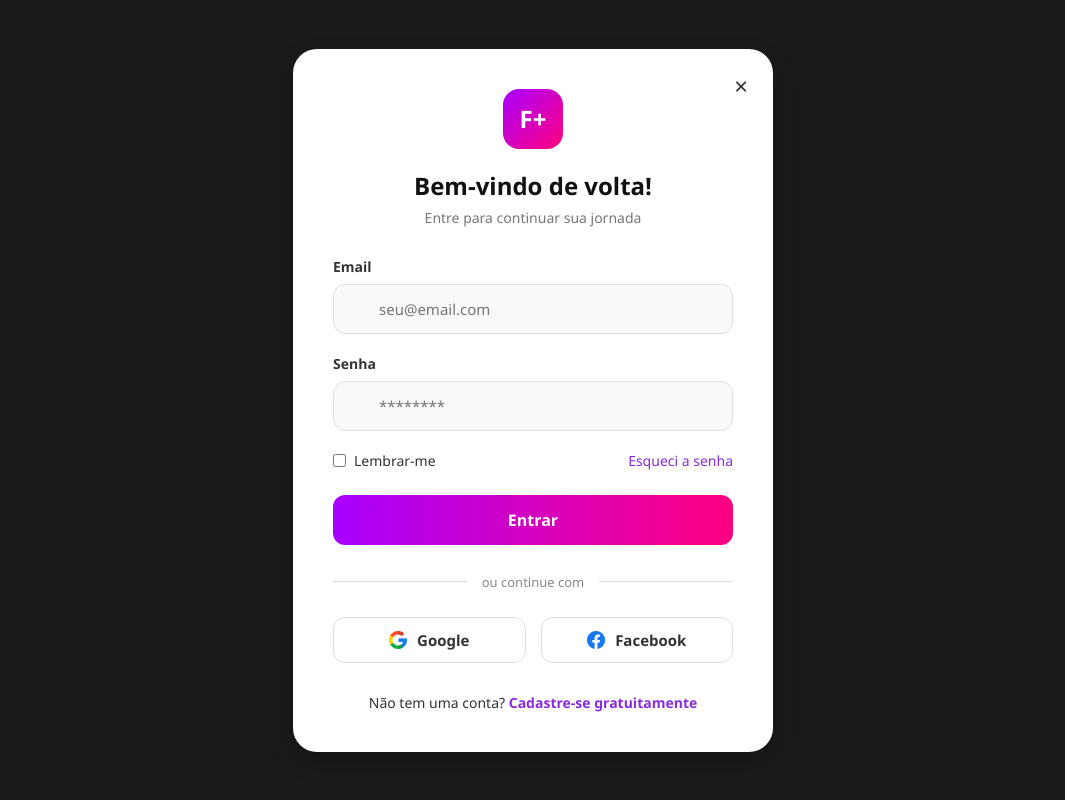
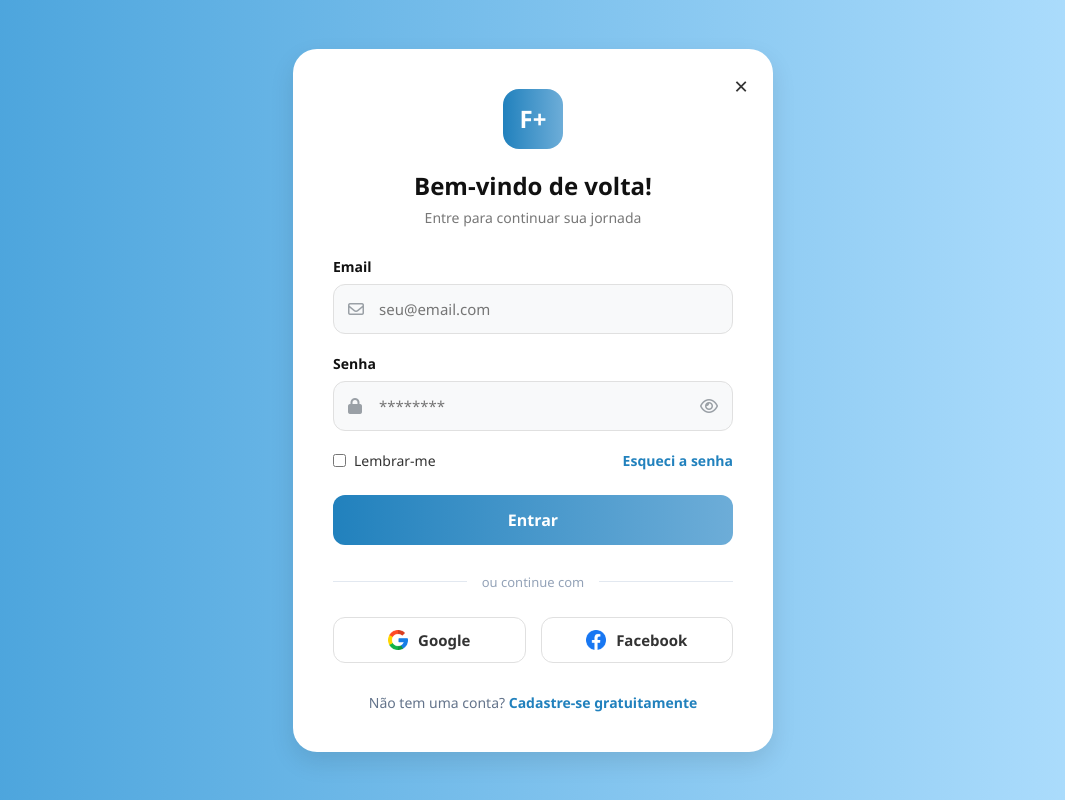
Before and after one commit to SarahCastro7/FormaMais, a plain HTML site: page FrontEnd/login.html in a window 1280 px wide. Shown: the whole page, without its empty margins (107-1172 px from the left). Drawn offline with Linux system fonts and the light colour scheme.

Commit message:
atualização do código de cadastro

```diff
--- a/FrontEnd/login.html
+++ b/FrontEnd/login.html
@@ -4,11 +4,9 @@
 <head>
     <meta charset="UTF-8">
     <meta name="viewport" content="width=device-width, initial-scale=1.0">
+    <title>forma+ Login</title>
+    <link rel="stylesheet" href="https://cdnjs.cloudflare.com/ajax/libs/font-awesome/6.5.1/css/all.min.css">
     <link rel="stylesheet" href="style.css/login.css">
-
-
-
-    <title>forma+ Login</title>
 </head>
 
 <body>
@@ -56,15 +54,16 @@
         </div>
 
         <div class="redes">
-            <button class="btn-rede google">
-                <img src="img.login/google.png" alt="Google Logo" width="18"> Google
+            <button type="button" class="btn-rede">
+                <img src="img/google.png" alt="Google">
+                <span>Google</span>
             </button>
 
-            <button class="btn-rede facebook">
-                <img src="img.login/facebook.png" alt="Facebook Logo" width="18"> Facebook
+            <button type="button" class="btn-rede">
+                <img src="img/facebook.png" alt="Facebook">
+                <span>Facebook</span>
             </button>
         </div>
-
 
         <p class="cadastro">Não tem uma conta? <a href="cadastro.html">Cadastre-se gratuitamente</a></p>
     </div>
--- a/FrontEnd/style.css/cadastro.css
+++ b/FrontEnd/style.css/cadastro.css
@@ -7,7 +7,7 @@
 }
 
 body {
-    background: linear-gradient(180deg, #7a1b88 0%, #a81169 100%);
+    background: linear-gradient(90deg, #44a0da 0%, #b4e1ff 100%);
     min-height: 100vh;
     display: flex;
     justify-content: center;
@@ -47,15 +47,15 @@ body {
 .logo {
     width: 60px;
     height: 60px;
-    background: linear-gradient(135deg, #a81cbe 0%, #e6107b 100%);
+    background: linear-gradient(90deg, #2181BD 0%, #6DADD8 100%);
+    color: white;
     border-radius: 16px;
     display: inline-flex;
     justify-content: center;
     align-items: center;
-    color: white;
     font-size: 24px;
     font-weight: bold;
-    margin-bottom: 15px;
+    margin: 0 auto 15px;
 }
 
 .modal-header h2 {
@@ -96,54 +96,37 @@ body {
 
 .input-wrapper input {
     width: 100%;
-    padding: 14px 14px 14px 45px;
+    padding: 14px 14px 14px 42px;
+    /* Espaço para o ícone na esquerda */
     border: 1px solid #e2e8f0;
     background-color: #f8f9fa;
     border-radius: 12px;
     font-size: 14px;
     color: #333;
     outline: none;
-    transition: border-color 0.2s;
+    transition: 0.2s;
 }
 
 .input-wrapper input:focus {
-    border-color: #a81cbe;
+    border-color: #2181BD;
     background-color: #fff;
 }
 
-/* Ícones dentro dos Inputs */
+/* Ícones Simplificados (Font Awesome) */
 .input-icon {
     position: absolute;
     left: 15px;
-    width: 20px;
-    height: 20px;
     color: #9aa0a6;
-    pointer-events: none;
+    font-size: 14px;
+    /* Tamanho do ícone */
 }
 
 .password-toggle {
     position: absolute;
     right: 15px;
-    width: 20px;
-    height: 20px;
     color: #9aa0a6;
     cursor: pointer;
-}
-
-/* Simulação do balão "Preencha este campo" */
-.validation-bubble {
-    position: absolute;
-    right: -10px;
-    bottom: -35px;
-    background: #ffffff;
-    border: 1px solid #777;
-    padding: 4px 8px;
-    font-size: 11px;
-    color: #000;
-    box-shadow: 1px 1px 3px rgba(0,0,0,0.2);
-    z-index: 10;
-    pointer-events: none;
-    display: block; /* Mude para 'none' se quiser esconder e usar apenas o nativo do HTML */
+    font-size: 14px;
 }
 
 /* Checkboxes */
@@ -158,7 +141,7 @@ body {
     width: 16px;
     height: 16px;
     margin-top: 2px;
-    accent-color: #a81cbe;
+    accent-color: #2181BD;
     cursor: pointer;
 }
 
@@ -169,21 +152,11 @@ body {
     cursor: pointer;
 }
 
-.checkbox-group label a {
-    color: #911cb4;
-    text-decoration: none;
-    font-weight: 600;
-}
-
-.checkbox-group label a:hover {
-    text-decoration: underline;
-}
-
-/* Botão de Enviar (Criar Conta) */
+/* Botões e Links */
 .submit-btn {
     width: 100%;
     padding: 15px;
-    background: linear-gradient(90deg, #8b23cf 0%, #df0c76 100%);
+    background: linear-gradient(90deg, #2181BD 0%, #6DADD8 100%);
     border: none;
     border-radius: 12px;
     color: white;
@@ -191,20 +164,26 @@ body {
     font-weight: 600;
     cursor: pointer;
     margin-top: 10px;
-    transition: opacity 0.2s;
+    transition: 0.2s;
 }
 
 .submit-btn:hover {
     opacity: 0.95;
 }
 
-a{
-    text-decoration: none;
-    color: #911cb4;
+a {
+    color: #2181BD;
     text-decoration: none;
     font-weight: 600;
 }
 
-p{
-    margin-top: 10px;
+a:hover {
+    text-decoration: underline;
 }
+
+.modal-footer {
+    text-align: center;
+    margin-top: 20px;
+    font-size: 14px;
+    color: #707070;
+}
--- a/FrontEnd/style.css/login.css
+++ b/FrontEnd/style.css/login.css
@@ -1,3 +1,4 @@
+/* Configurações Globais e Reset */
 * {
     margin: 0;
     padding: 0;
@@ -6,7 +7,8 @@
 }
 
 body {
-    background-color: #1a1a1a;
+    /* Voltando para o azul do cadastro */
+    background: linear-gradient(90deg, #44a0da 0%, #b4e1ff 100%);
     display: flex;
     justify-content: center;
     align-items: center;
@@ -21,7 +23,7 @@ body {
     border-radius: 24px;
     padding: 40px;
     position: relative;
-    box-shadow: 0 10px 25px rgba(0, 0, 0, 0.2);
+    box-shadow: 0 10px 25px rgba(0, 0, 0, 0.1);
     text-align: center;
 }
 
@@ -42,8 +44,9 @@ body {
     margin-bottom: 20px;
 }
 
+/* Logo com o degradê azul da marca */
 .logo {
-    background: linear-gradient(135deg, #a800ff, #ff007f);
+    background: linear-gradient(90deg, #2181BD 0%, #6DADD8 100%);
     color: white;
     font-size: 24px;
     font-weight: bold;
@@ -77,7 +80,7 @@ h2 {
     display: block;
     font-size: 14px;
     font-weight: 600;
-    color: #333;
+    color: #111111;
     margin-bottom: 8px;
 }
 
@@ -90,7 +93,7 @@ h2 {
 .icone {
     position: absolute;
     left: 15px;
-    color: #999;
+    color: #9aa0a6;
 }
 
 .input-box input {
@@ -101,17 +104,19 @@ h2 {
     background-color: #f8f9fa;
     font-size: 15px;
     outline: none;
-    transition: border-color 0.2s;
+    transition: 0.2s;
 }
 
+/* Foco azul */
 .input-box input:focus {
-    border-color: #a800ff;
+    border-color: #2181BD;
+    background-color: #fff;
 }
 
 .ver-senha {
     position: absolute;
     right: 15px;
-    color: #999;
+    color: #9aa0a6;
     cursor: pointer;
 }
 
@@ -131,18 +136,24 @@ h2 {
     cursor: pointer;
 }
 
-.esqueci {
-    color: #8a2be2;
-    text-decoration: none;
-    font-weight: 500;
+.lembrar input {
+    accent-color: #2181BD;
 }
 
+/* Link esqueci a senha em azul */
+.esqueci {
+    color: #2181BD;
+    text-decoration: none;
+    font-weight: 600;
+}
+
+/* Botão Entrar com degradê azul */
 .btn-entrar {
     width: 100%;
     padding: 14px;
     border: none;
     border-radius: 12px;
-    background: linear-gradient(90deg, #a800ff, #ff007f);
+    background: linear-gradient(90deg, #2181BD 0%, #6DADD8 100%);
     color: white;
     font-size: 16px;
     font-weight: 600;
@@ -152,6 +163,26 @@ h2 {
 
 .btn-entrar:hover {
     opacity: 0.9;
+}
+
+.cadastro {
+    margin-top: 25px;
+    font-size: 14px;
+    color: #64748b;
+    text-align: center;
+}
+
+.cadastro a {
+    color: #2181BD;
+    text-decoration: none;
+    font-weight: 700;
+    transition: 0.3s;
+}
+
+.cadastro a:hover {
+    /* Efeito de destaque ao passar o mouse */
+    color: #6DADD8;
+    text-decoration: underline;
 }
 
 .linha {
@@ -166,7 +197,7 @@ h2 {
     left: 0;
     width: 100%;
     height: 1px;
-    background-color: #e0e0e0;
+    background-color: #e2e8f0;
     z-index: 1;
 }
 
@@ -174,7 +205,7 @@ h2 {
     position: relative;
     background-color: #ffffff;
     padding: 0 15px;
-    color: #888;
+    color: #94a3b8;
     font-size: 13px;
     z-index: 2;
 }
@@ -191,6 +222,7 @@ h2 {
     justify-content: center;
     align-items: center;
     gap: 10px;
+    /* Espaço entre a imagem e o texto */
     padding: 12px;
     border: 1px solid #e0e0e0;
     border-radius: 12px;
@@ -199,30 +231,16 @@ h2 {
     font-weight: 600;
     color: #333;
     cursor: pointer;
-    transition: background-color 0.2s;
+    transition: 0.2s;
+}
+
+.btn-rede img {
+    width: 20px;
+    height: 20px;
+    object-fit: contain;
 }
 
 .btn-rede:hover {
-    background-color: #f7f9fa;
-    border-color: #ccc;
-    box-shadow: 0px 2px 4px rgba(0, 0, 0, 0.05);
+    background-color: #f8fafc;
+    border-color: #cbd5e1;
 }
-
-.btn-rede img {
-    display: block;
-    width: 18px;
-    height: 18px;
-    object-fit: contain;
-}
-
-
-.cadastro {
-    font-size: 14px;
-    color: #333;
-}
-
-.cadastro a {
-    color: #8a2be2;
-    text-decoration: none;
-    font-weight: 600;
-}
```
Also changed, not shown: FrontEnd/cadastro.html (+10 -26 lines), FrontEnd/forma.js/cadastro.js (+32 -53 lines), FrontEnd/img/facebook.png (renamed from FrontEnd/img.login/facebook.png), FrontEnd/img/google.png (renamed from FrontEnd/img.login/google.png).
